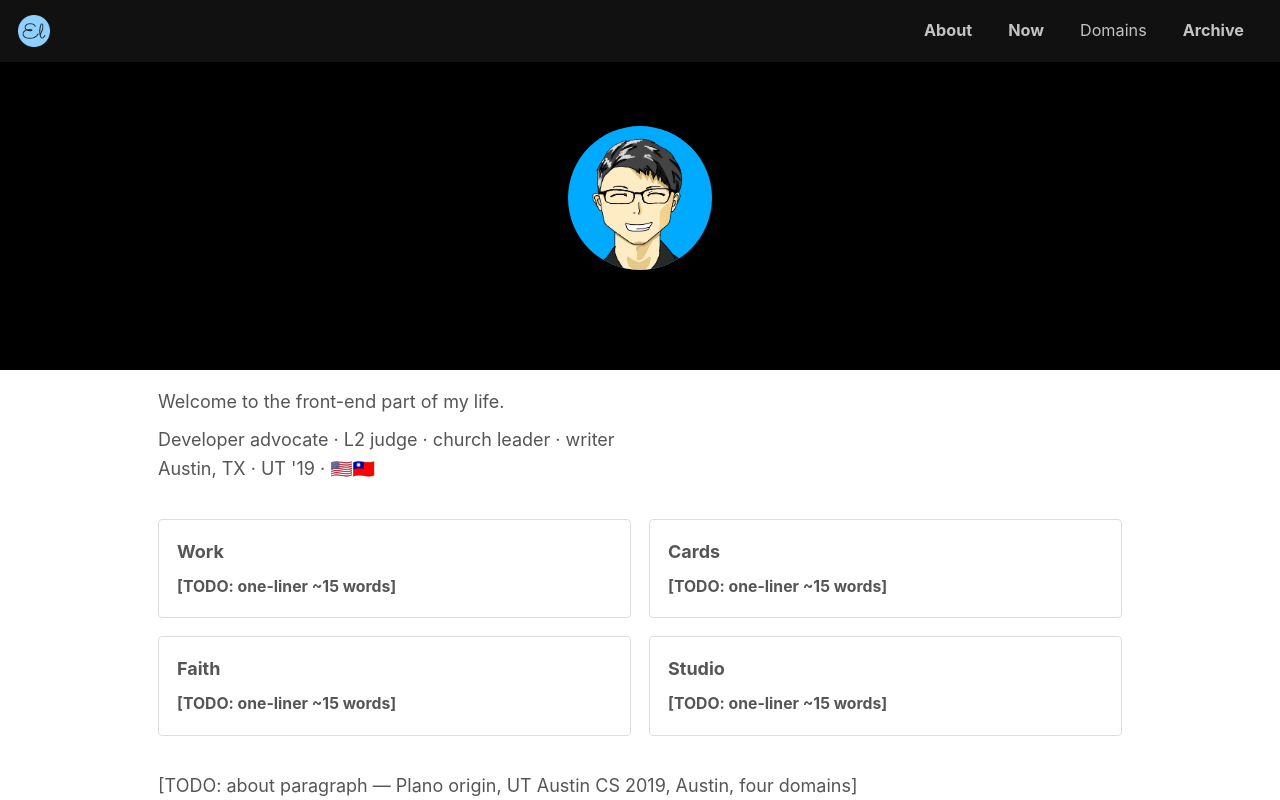
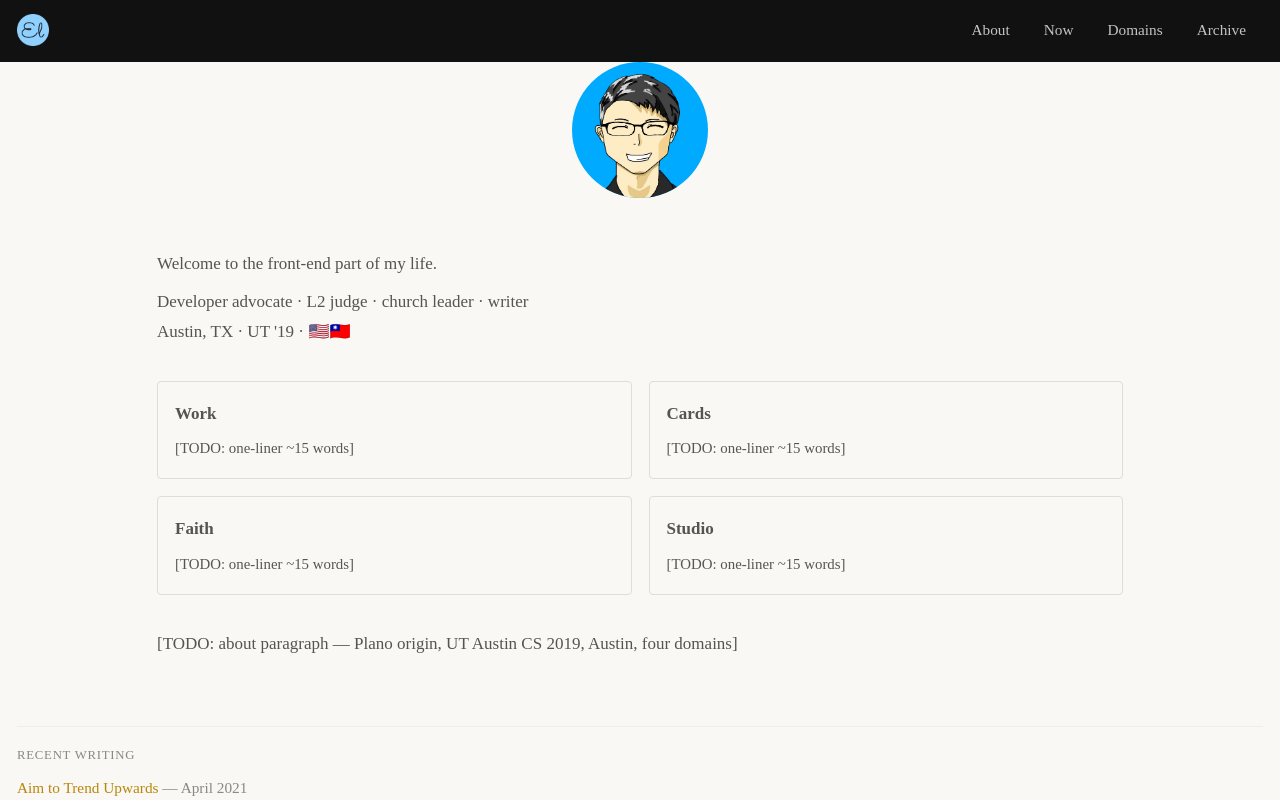
Before and after one commit to theCreedo/ericjmlee-next, a Next.js app: page / in a window 1280 px wide. Shown: the top 800 px of the page. Built offline with nearby package versions, Linux system fonts and the light colour scheme.

Commit message:
feat(global-styles): rewrite global.css with design tokens

```diff
--- a/styles/global.css
+++ b/styles/global.css
@@ -1,65 +1,65 @@
+* {
+  box-sizing: border-box;
+}
+
 html,
 body {
   padding: 0;
   margin: 0;
-  font-family: -apple-system, Serif, BlinkMacSystemFont, Segoe UI, Roboto, Oxygen, Ubuntu,
-    Cantarell, Fira Sans, Droid Sans, Helvetica Neue, sans-serif;
-  line-height: 1.6;
-  font-size: 18px;
-  color: #555;
+  background-color: var(--bg);
+  font-family: var(--f-body);
+  font-size: 17px;
+  line-height: 1.75;
+  color: var(--text);
 }
 
 h1,
-h2,
-b {
-  color: #333;
+h2 {
+  font-family: var(--f-display);
+  color: var(--ink);
+  font-weight: 400;
 }
 
-* {
-  box-sizing: border-box;
+h1 {
+  font-size: 2.4rem;
+  line-height: 1.2;
+}
+
+h2 {
+  font-size: 1.6rem;
+  line-height: 1.25;
 }
 
 a {
-  color: #000000;
-  font-weight: bold;
+  color: var(--accent);
   text-decoration: none;
-  /* First we need to help some browsers along for this to work.
-     Just because a vendor prefix is there, doesn't mean it will
-     work in a browser made by that vendor either, it's just for
-     future-proofing purposes I guess. */
-  -o-transition:.5s;
-  -ms-transition:.5s;
-  -moz-transition:.5s;
-  -webkit-transition:.5s;
-  /* ...and now for the proper property */
-
-  transition: all 0.3s ease-in-out 0s;
+  border-bottom: 1px solid transparent;
+  transition: var(--t-fast);
 }
 
 a:hover {
-  /* color: #A339CB; */
+  color: var(--accent-hover);
+  border-bottom-color: var(--accent);
+}
 
-  /* color: #FFFFFF ; */
-  /* background-color: #343A40 ; */
-  text-decoration: none;
+blockquote {
+  border-left: 2px solid var(--accent);
+  padding: 10px 20px;
+  margin: 28px 0;
+  font-style: italic;
+  font-size: 16px;
+  line-height: 1.75;
+  background: var(--accent-subtle);
+  border-radius: 0 var(--radius-sm) var(--radius-sm) 0;
+}
+
+code,
+pre {
+  font-family: var(--f-mono);
+  background: var(--bg-alt);
+  border-radius: var(--radius-sm);
 }
 
 img {
   max-width: 100%;
 }
-
-header h1 {
-  color: white;
-  font-size: 2.5em;
-  font-weight: 300;
-}
-
-header {
-  background-color: #000000;
-  background-position: center top;
-  background-repeat: no-repeat;
-  background-size: cover;
-  line-height: 1.2;
-  padding: 5vw 2em;
-  text-align: center;
-}
```
